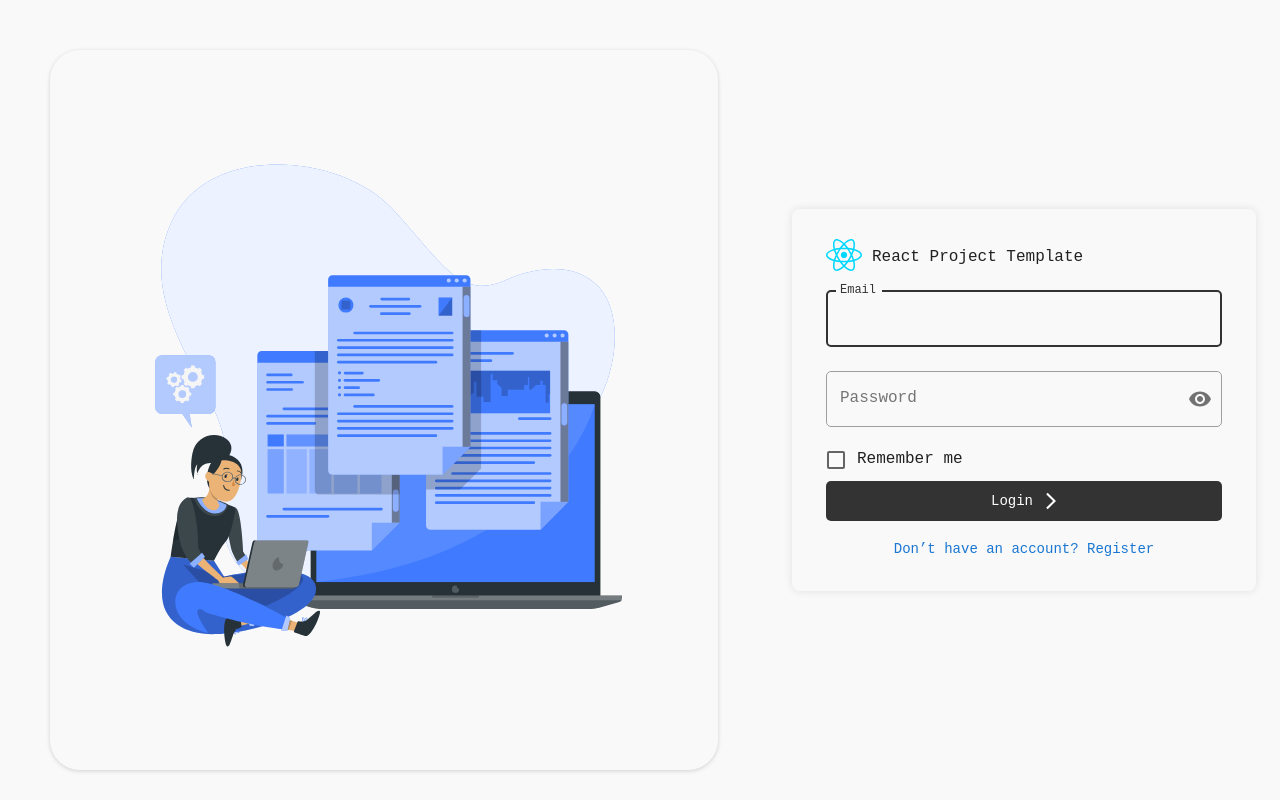
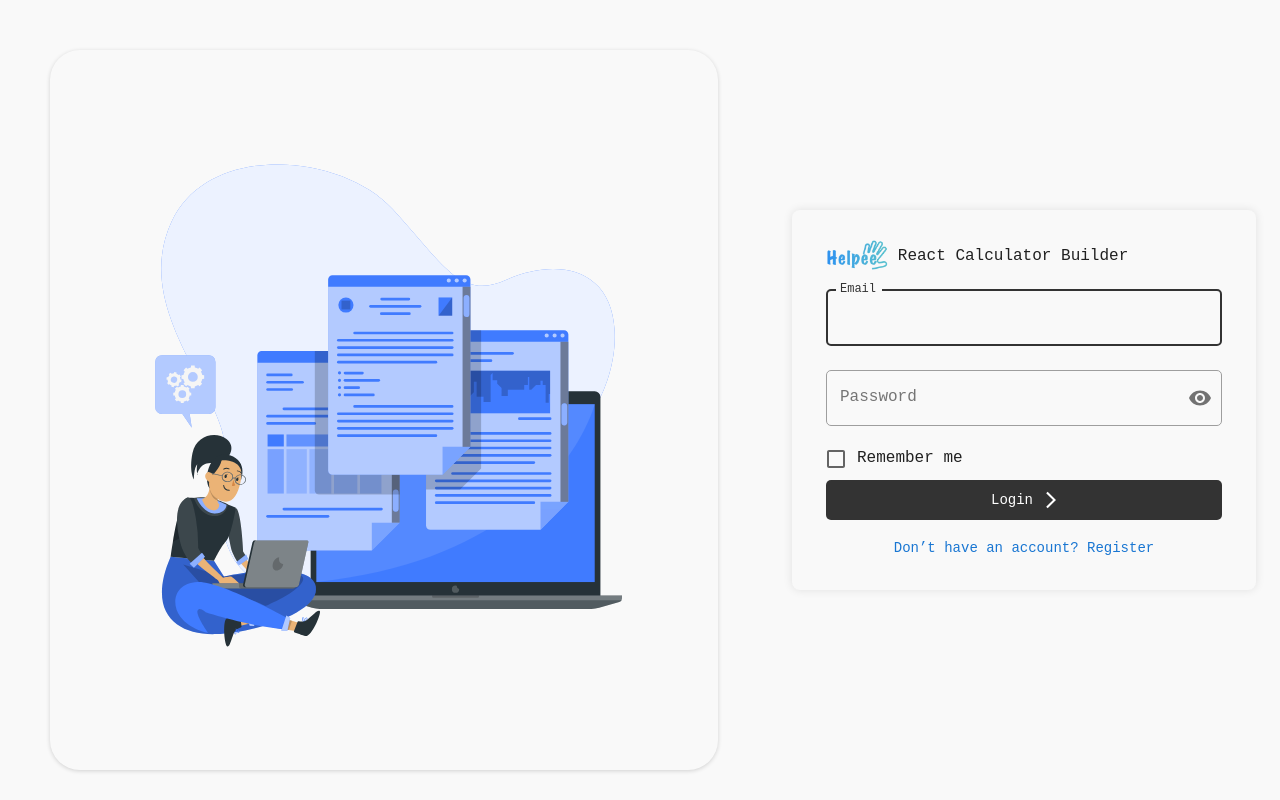
Before and after one commit to NitinSirsath/calculator-builder, a React (Vite) app: page /login in a window 1280 px wide. Built offline with nearby package versions, Linux system fonts and the light colour scheme.

Commit message:
update register and login

```diff
--- a/src/routes/LoginPage/Index.tsx
+++ b/src/routes/LoginPage/Index.tsx
@@ -19,7 +19,7 @@ import {
 import InputAdornment from "@mui/material/InputAdornment";
 import { createTheme } from "@mui/material/styles";
 import styles from "./loginPage.module.css";
-import companyLogo from "../../assets/react.svg";
+import companyLogo from "../../assets/companyLogo.avif";
 import loginBG from "../../assets/loginBG.svg";
 import useLoginPage from "./hooks/useLoginPage";
 import { useNavigate } from "react-router-dom";
@@ -85,9 +85,13 @@ const LoginPage: React.FC = () => {
           >
             <Container component="main" maxWidth="xs">
               <div style={{ display: "flex", gap: "10px", alignItems: "end" }}>
-                <img alt="Company Logo" src={companyLogo} height={30} />{" "}
+                <img
+                  alt="Company Logo"
+                  src={companyLogo}
+                  style={{ height: "30px" }}
+                />{" "}
                 <Typography variant="body1" color="textPrimary">
-                  React Project Template
+                  React Calculator Builder
                 </Typography>
               </div>
               {loginError && (
--- a/src/routes/RegisterPage/Index.tsx
+++ b/src/routes/RegisterPage/Index.tsx
@@ -21,7 +21,7 @@ import InputAdornment from "@mui/material/InputAdornment";
 import { createTheme } from "@mui/material/styles";
 import useRegisterPage from "./hooks/useRegisterPage";
 import styles from "../LoginPage/loginPage.module.css";
-import companyLogo from "../../assets/react.svg";
+import companyLogo from "../../assets/companyLogo.avif";
 import registerBG from "../../assets/loginBG.svg";
 
 // Light theme configuration
@@ -76,9 +76,13 @@ const RegisterPage: React.FC = () => {
           >
             <Container component="main" maxWidth="xs">
               <div style={{ display: "flex", gap: "10px", alignItems: "end" }}>
-                <img alt="Company Logo" src={companyLogo} height={30} />{" "}
+                <img
+                  alt="Company Logo"
+                  src={companyLogo}
+                  style={{ height: "30px" }}
+                />{" "}
                 <Typography variant="body1" color="textPrimary">
-                  React Project Template
+                  React Calculator Builder
                 </Typography>
               </div>
               {registerError && (
```
